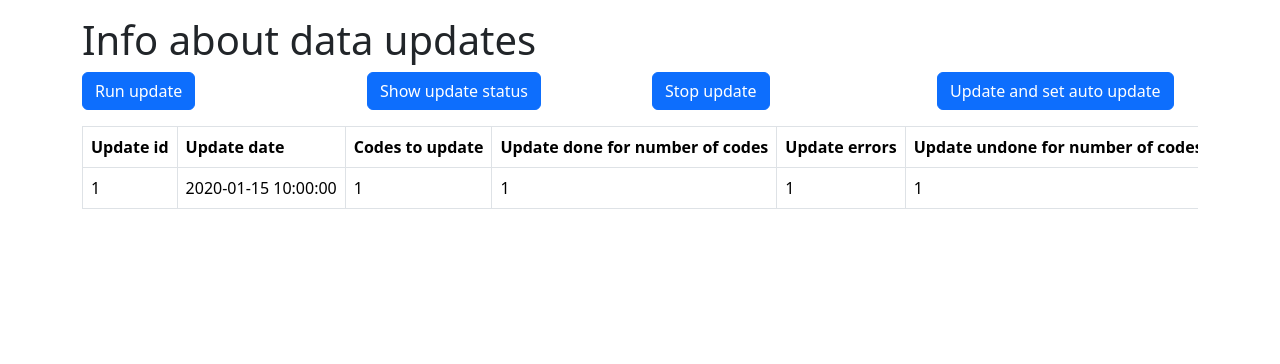
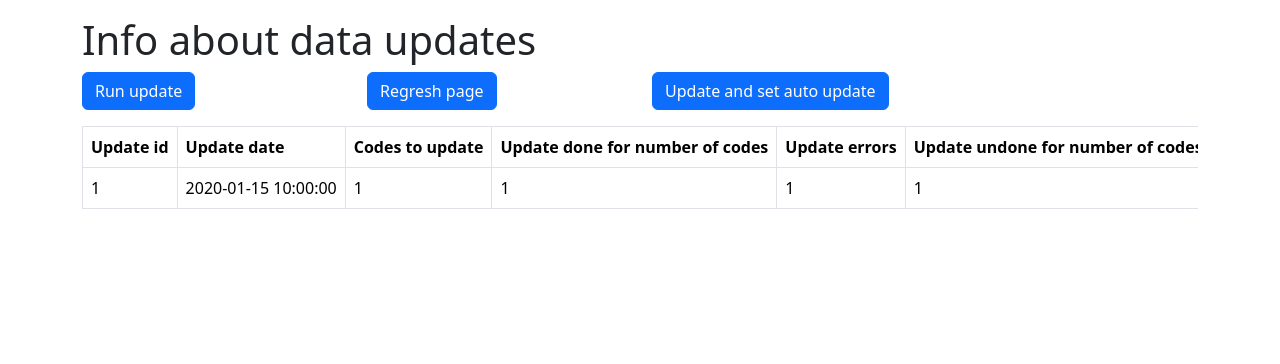
Before and after one commit to ya-pekatoros/license_code_plates, a Flask app: page /updateinfo in a window 1280 px wide. Shown: the part 56-420 px from the top of the page. Run offline with Flask 2, Linux system fonts and the light colour scheme; tables that the repository leaves empty hold one stand-in row (values such as "Sample post"); some libraries are stand-ins or nearby versions.

Commit message:
Bug fixes

```diff
--- a/license_plates_stat/app.py
+++ b/license_plates_stat/app.py
@@ -19,6 +19,7 @@ from license_plates_stat.get_data_daily import GetDataDaily
 app = Flask(__name__)
 
 app.config['SECRET_KEY'] = 'weghudvhb9238232'
+
 
 @app.route('/')
 def index():
@@ -226,49 +227,34 @@ def total_data():
         end_date=end_date,
     )
 
+update_data_daily = GetDataDaily()
+update_data = GetData()
 
 @app.route('/updateinfo', methods=['GET', 'POST'])
 def update_info():
+    connection = sqlite3.connect('data/database.db')
+    cur = connection.cursor()
     status = None
-    status_auto= None
     if request.method == 'POST':
         task = request.form['update']
         if task == 'update':
-            if 'update_data' not in globals():
-                global update_data
-                update_data = GetData()
+            if not app.config.get('update_status'):
+                app.config['update_status'] = True
                 update_data.start()
         if task == 'set_auto_update':
-            if 'update_data_daily' not in globals():
-                global update_data_daily
-                update_data_daily = GetDataDaily()
+            if not app.config.get('update_daily_status'):
+                app.config['update_daily_status'] = True
+                app.config['update_daily_start_time'] = datetime.datetime.now()
+                status = 'Auto update setted'
                 update_data_daily.start()
+
             else:
-                status_auto = update_data_daily.status
-        if task == 'stop':
-            if 'update_data' in globals():
-                update_data.stop = True
-                status = [update_data.status, update_data.errors, update_data.sucesses, update_data.goal, update_data.undone]
-                del update_data
-            if 'update_data_daily' in globals():
-                update_data_daily.stop = True
-                status_auto = update_data_daily.status
-                del update_data_daily
+                status = f"Auto updated was setted {session.get('update_daily_start_time').strftime('%Y-%m-%d %H:%M')}. Then next update will be at {(session.get('update_daily_start_time') + datetime.timedelta(days=1)).strftime('%Y-%m-%d %H:%M')}"
 
-    else:
-        if request.args.get('update') == 'show_status':
-            print(request.args.get('update'))
-            print(globals())
-            if 'update_data' in globals():
-                status = [update_data.status, update_data.errors, update_data.sucesses, update_data.goal, update_data.undone]
-    # last week data by default
-    connection = sqlite3.connect('data/database.db')
-    cur = connection.cursor()
-    upd_data = cur.execute("SELECT * FROM updates ORDER BY created_at",
+    upd_data = cur.execute("SELECT * FROM updates ORDER BY created_at DESC",
     ).fetchall()
     return render_template(
         '/update_info.html',
         upd_data = upd_data,
-        status = status,
-        status_auto=status_auto
+        status = status
     )
--- a/license_plates_stat/templates/code.html
+++ b/license_plates_stat/templates/code.html
@@ -44,7 +44,7 @@
                   <td>{{ value }}</td>
                   <td style="color: {% if difference > 0 %}green{% elif difference < 0 %}red{% endif %}">
                     {% if difference > 0 %}+{{ difference }}
-                    {% elif difference < 0 %}-{{ abs(difference) }}
+                    {% elif difference < 0 %}-{{ difference | abs }}
                     {% else %}{{ difference }}
                     {% endif %}
                   </td>
--- a/license_plates_stat/templates/total_data.html
+++ b/license_plates_stat/templates/total_data.html
@@ -43,7 +43,7 @@
                   <td>{{ value }}</td>
                   <td style="color: {% if difference > 0 %}green{% elif difference < 0 %}red{% endif %}">
                     {% if difference > 0 %}+{{ difference }}
-                    {% elif difference < 0 %}-{{ abs(difference) }}
+                    {% elif difference < 0 %}-{{ difference | abs }}
                     {% else %}{{ difference }}
                     {% endif %}
                   </td>
--- a/license_plates_stat/templates/update_info.html
+++ b/license_plates_stat/templates/update_info.html
@@ -13,16 +13,9 @@
                 </div>
                 <div class="col-xl-3 col-12 mb-3">
                     <form method="get" action="{{ url_for('update_info') }}" >
-                        <input type="hidden" name="update" value="show_status">
-                        <input type="submit" class="btn btn-primary" value="Show update status">
+                        <input type="submit" class="btn btn-primary" value="Regresh page">
                         </form>
               </div>
-                <div class="col-xl-3 col-12 mb-3">
-                    <form method="post" action="{{ url_for('update_info') }}" >
-                        <input type="hidden" name="update" value="stop">
-                        <input type="submit" class="btn btn-primary" value="Stop update">
-                        </form>
-                </div>
                 <div class="col-xl-3 col-12 mb-3">
                     <form method="post" action="{{ url_for('update_info') }}" >
                         <input type="hidden" name="update" value="set_auto_update">
@@ -33,14 +26,9 @@
 
         <div>
         {% if status %}
-        {% set statusupd, errors, sucesses, goal, undone = status %}
-        Update {{ statusupd }}, total to ipdate: {{ goal }}, successful: {{ sucesses }},
-        errors: {{ errors }}, remain to update: {{ undone }}.
+        {{ status }}
         {% endif %}
-        {% if status_auto %}
-            {{ status_auto }}
-        {% endif %}
-        </div>
+
         <div class="table-responsive">
             <table id="myTable" class="table table-bordered table-hover text-nowrap" data-test="urls">
                 <tbody>
--- a/license_plates_stat/upload_data.py
+++ b/license_plates_stat/upload_data.py
@@ -27,3 +27,4 @@ for file in list_of_files:
         )
     connection.commit()
     connection.close()
+    print('ok')
--- a/pyproject.toml
+++ b/pyproject.toml
@@ -13,6 +13,7 @@ pandas = "^1.5.3"
 bs4 = "^0.0.1"
 requests = "^2.28.2"
 gunicorn = "^20.1.0"
+apscheduler = "^3.10.0"
 
 
 [build-system]
```
Also changed, not shown: license_plates_stat/get_data_daily.py (+3 -7 lines), license_plates_stat/get_data_module.py (+1 -27 lines), license_plates_stat/test.py (added, +7 -0 lines), data/database.db, 2 other files.
